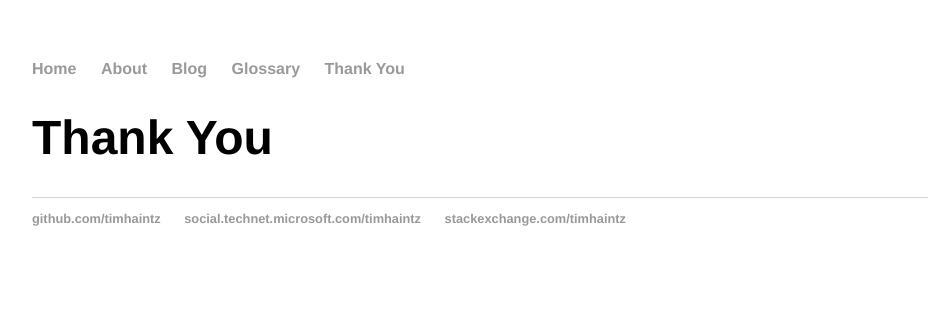
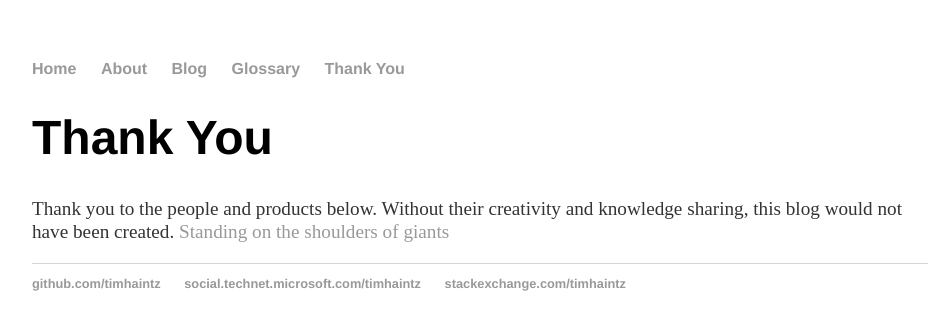
Before and after one commit to timhaintz/timhaintz.github.io, a Jekyll site: the page built from thankyou/index.md, in a window 1280 px wide. Shown: the top 330 px of the page, without its empty margins (160-1093 px from the left). Built offline with Jekyll 4.4.1, drawn with Linux system fonts in a browser that asks for light colours.

Commit message:
Update index.md

```diff
--- a/thankyou/index.md
+++ b/thankyou/index.md
@@ -3,3 +3,6 @@ layout: default
 title: Thank You
 ---
 # Thank You
+
+Thank you to the people and products below. Without their creativity and knowledge sharing, this blog would not have been created.
+[Standing on the shoulders of giants](https://en.wikipedia.org/wiki/Standing_on_the_shoulders_of_giants)
```
